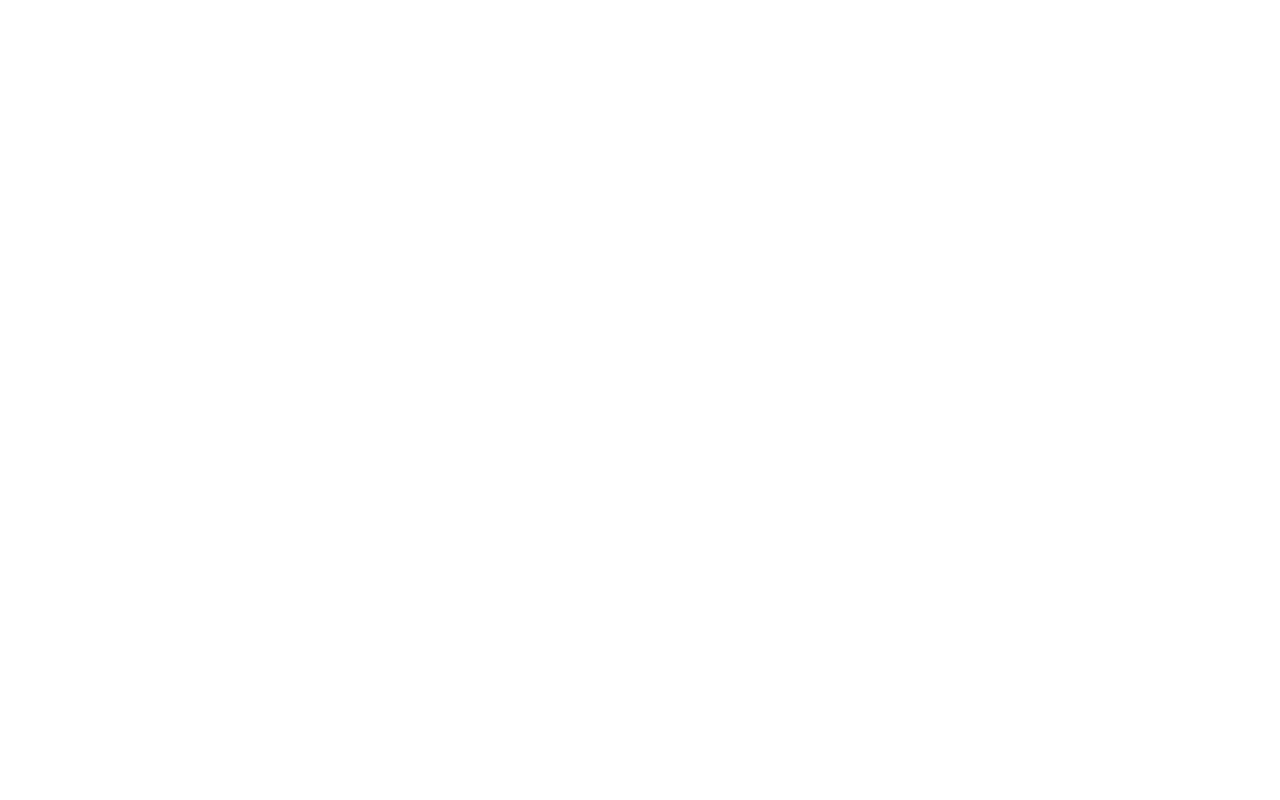
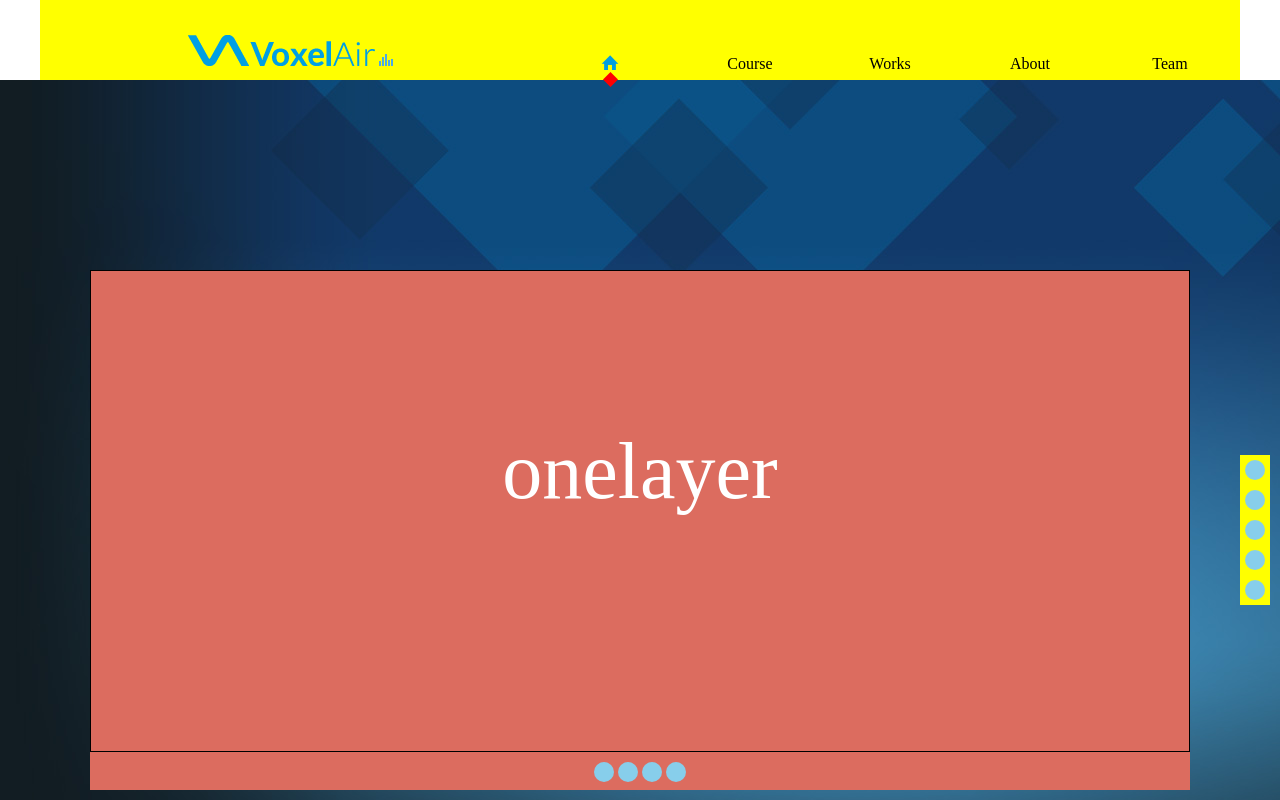
Before and after one commit to prettySusan/-, a plain HTML site: page index.html in a window 1280 px wide. Drawn offline with Linux system fonts and the light colour scheme.

Commit message:
已修改

```diff
--- a/index.html
+++ b/index.html
@@ -7,6 +7,66 @@
 	<script type="text/javascript" src="第四组项目.js"></script>
 </head>
 <body>
+<div class="hwl-big">
 
+		<div class="hwl-one">
+			<div class="hwl-one-tou">
+
+				<div class="hwl-one-1">
+					<span><img src="img/logo.png"></span>
+					<span><img src="img/musicon.gif"></span>
+				</div>
+				<div class="hwl-one-2">
+					<ul>
+						<li class="hwl-one-2-li"></li>
+						<li>Course</li>
+						<li>Works</li>
+						<li>About</li>
+						<li>Team</li>
+					</ul>
+					<div class="hwl-one-2-div"></div>
+				</div>
+
+			</div>
+			<div class="hwl-one-body">
+				<div class="hwl-one-body-content">
+					<p>onelayer</p>
+					<ul>
+						<li><div></div></li>
+						<li><div></div></li>
+						<li><div></div></li>
+						<li><div></div></li>
+					</ul>
+				</div>
+				<div class="hwl-one-body-move">
+					<ul>
+						<li><div></div></li>
+						<li><div></div></li>
+						<li><div></div></li>
+						<li><div></div></li>
+						<li><div></div></li>
+					</ul>
+				</div>
+			<div>
+
+			</div>
+		</div>
+
+		<div class="hwl-div">
+
+		</div>
+		<div class="syp-div">
+
+		</div>
+		<div class="ys-div">
+
+		</div>
+		<div class="fyy-div">
+
+		</div>
+		<div class="www-div">
+
+		</div>
+	</div>
 </body>
 </html>
--- a/第四组项目.css
+++ b/第四组项目.css
@@ -2,3 +2,132 @@ body,div,ul,li,p,h1,h2,h3,input,button{
 	padding: 0px;
 	margin: 0px;
 }
+
+.hwl-big{
+	position: relative;
+}
+.hwl-one{
+	height: 80px;
+	width: 100%;
+	position: fixed;
+	top: 0;
+	left: 0;
+	/*border: 1px solid black;*/
+}
+.hwl-one-tou{
+	height: 80px;
+	width: 1200px;
+	margin: 0 auto;
+	/*position: relative;*/
+	background-color: yellow;
+}
+.hwl-one-1{
+	/*position:absolute;*/
+	width: 500px;
+	height: 80px;
+	text-align: center;
+	/*border: 1px solid black;*/
+	display: inline-block;
+	float: left;
+}
+.hwl-one-1 img{
+	margin-top: 35px;
+}
+.hwl-one-2{
+	/*position:absolute;
+	left: 500px;*/
+	width: 700px;
+	height: 80px;
+	/*line-height: 80px;*/
+	text-align: center;
+	/*border: 1px solid black;*/
+	display: inline-block;
+	float: left;
+	position: relative;
+}
+.hwl-one-2 ul{
+	list-style: none;
+}
+.hwl-one-2 ul li{
+	display: inline-block;
+	width: 140px;
+	height: 80px;
+	/*line-height: 80px;*/
+	float: left;
+	padding-top: 55px;
+	text-align: center;
+}
+.hwl-one-2-li{
+	background: url(img/home.png) no-repeat center 55px;
+}
+.hwl-one-2-div{
+	width: 15px;
+	height: 15px;
+	position: absolute;
+	top: 72px;
+	left: 63px;
+	background: red;
+	 -webkit-clip-path: polygon(50% 0%,100% 50%,50% 100%,0% 50%);
+	 z-index: 10;
+}
+.hwl-one-body{
+	width: 100%;
+	height: 900px;
+	background: url(img/bg1.jpg);
+	position: relative;
+}
+.hwl-one-body .hwl-one-body-content{
+	width: 1100px;
+	height: 520px;
+	background-color: rgb(220,108,95);
+	position: absolute;
+	left: 50%;
+	margin-left: -550px;
+	top: 50%;
+	margin-top: -260px;
+}
+.hwl-one-body-content p{
+	height: 480px;
+	color: #fff;
+	font-size: 80px;
+	text-align: center;
+	line-height: 400px;
+	border: 1px solid black;
+}
+.hwl-one-body-content ul{
+	width: 1100px;
+	text-align: center;
+}
+.hwl-one-body-content li{
+	display: inline-block;
+}
+.hwl-one-body-content li div{
+	width: 20px;
+	height: 20px;
+	border-radius: 10px;
+	margin-top: 10px;
+	background-color: skyblue;
+}
+.hwl-one-body-move{
+	width: 30px;
+	height: 150px;
+	position: absolute;
+	background-color: yellow;
+	top: 50%;
+	margin-top: -75px;
+	right: 10px;
+}
+.hwl-one-body-move ul{
+	list-style: none;
+}
+.hwl-one-body-move li{
+	width: 20px;
+	height: 20px;
+	padding: 5px;
+}
+.hwl-one-body-move li div{
+	width: 20px;
+	height: 20px;
+	border-radius: 10px;
+	background-color: skyblue;
+}
```
